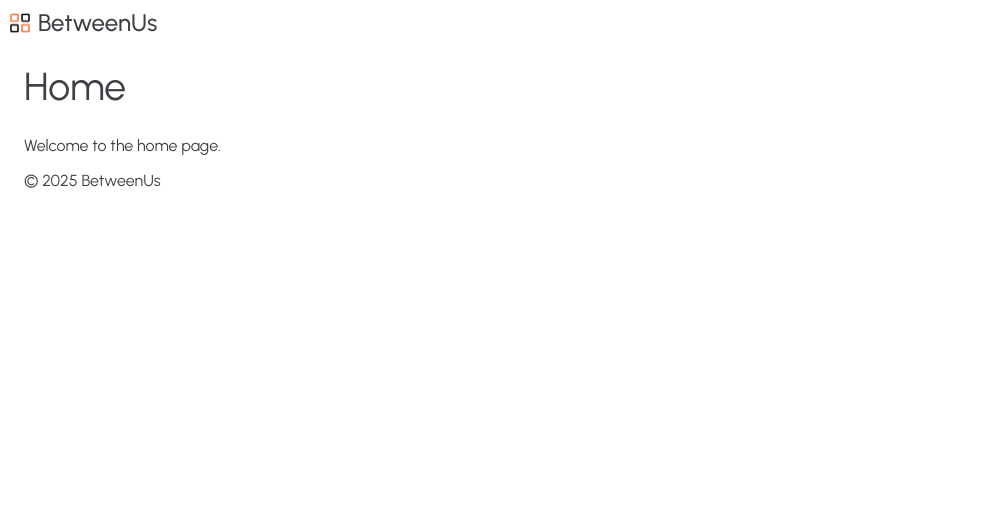
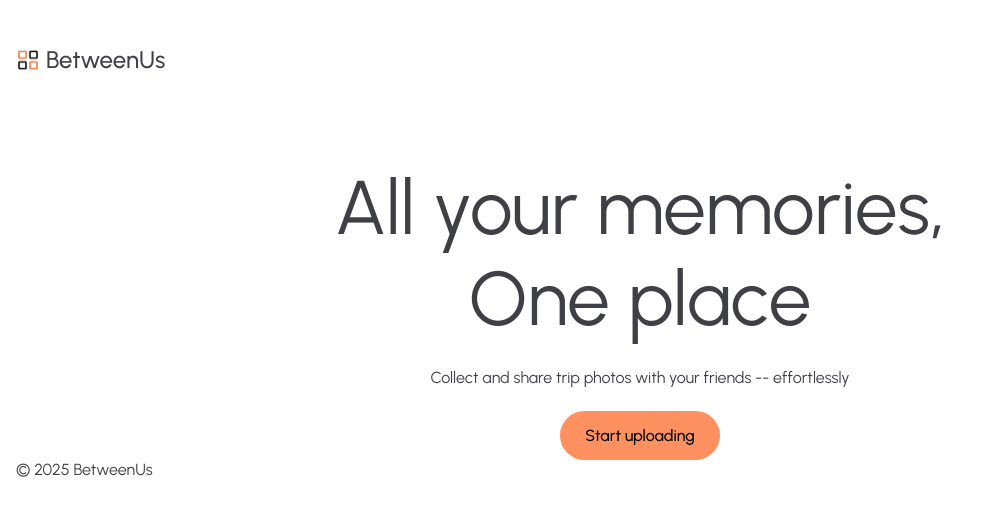
Before and after one commit to mohedabbas/betweenus, a PHP site: the page made by sources/app/views/home/index.php in a window 1280 px wide. Shown: the top 516 px of the page, without its empty margins (0-994 px from the left). Run offline with PHP 8.4, Linux system fonts and the light colour scheme; the template is opened without the code that fills it, so the values that code supplies are empty.

Commit message:
change header margin, updated home page (not finished)

```diff
--- a/sources/app/views/home/index.php
+++ b/sources/app/views/home/index.php
@@ -3,13 +3,14 @@ ob_start();
 $title = $title;
 ?>
 <main>
-	<div class="container">
-		<h1>Home</h1>
-		<p>Welcome to the home page.</p>
-	</div>
+	<section class="container hero-section">
+		<h1>All your memories, <br>One place</h1>
+		<p>Collect and share trip photos with your friends -- effortlessly</p>
+		<a class="button" href="/login">Start uploading</a>
+	</section>
 </main>
 
 
 <?php
 $content = ob_get_clean();
-require __DIR__ ."/../layouts/base.php";
+require __DIR__ . "/../layouts/base.php";
--- a/sources/app/views/layouts/header.php
+++ b/sources/app/views/layouts/header.php
@@ -6,7 +6,7 @@ $userImg = $user['image_path'] ?? '/uploads/profiles/default.jpg';
 ?>
 
 
-<header>
+<header class="container">
     <a href="/" class="brand">
         <img src="../../../assets/images/brand-logo.png" alt="">
         BetweenUs
--- a/sources/assets/css/styles.css
+++ b/sources/assets/css/styles.css
@@ -1,5 +1,9 @@
 @import url("https://fonts.googleapis.com/css2?family=Urbanist:ital,wght@0,100..900;1,100..900&display=swap");
 @layer base {
+  * {
+    margin: 0;
+    padding: 0;
+  }
   :root {
     --grey-color: #959a9e;
     --light-grey-color: #f2f2f2;
@@ -34,6 +38,20 @@
     margin: auto;
     max-width: 81.25rem;
     padding: 0 1rem;
+  }
+  .hero-section {
+    display: flex;
+    flex-direction: column;
+    align-items: center;
+    gap: 1.5rem;
+  }
+  .hero-section h1 {
+    margin: 0;
+    text-align: center;
+    font-size: 4.75rem;
+  }
+  .hero-section p {
+    font-size: 1rem;
   }
 }
 @layer component {
@@ -143,6 +161,8 @@
     display: flex;
     justify-content: space-between;
     align-items: center;
+    margin-top: 2.8125rem;
+    margin-bottom: 5.5rem;
     width: auto;
   }
 }
--- a/sources/scss/components/_header.scss
+++ b/sources/scss/components/_header.scss
@@ -4,6 +4,8 @@
 @layer component {
     header {
         @include m.flexbox($justify: space-between, $align: center);
+        margin-top: f.rem(45);
+        margin-bottom: f.rem(88);
         width: auto;
     }
 }
```
Also changed, not shown: sources/scss/partials/_globals.scss (+17 -0 lines), 1 other file.
